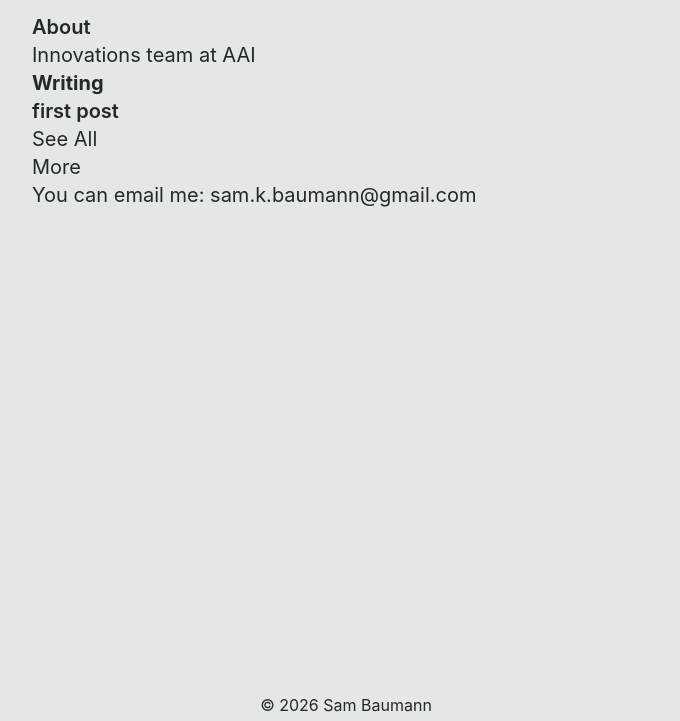
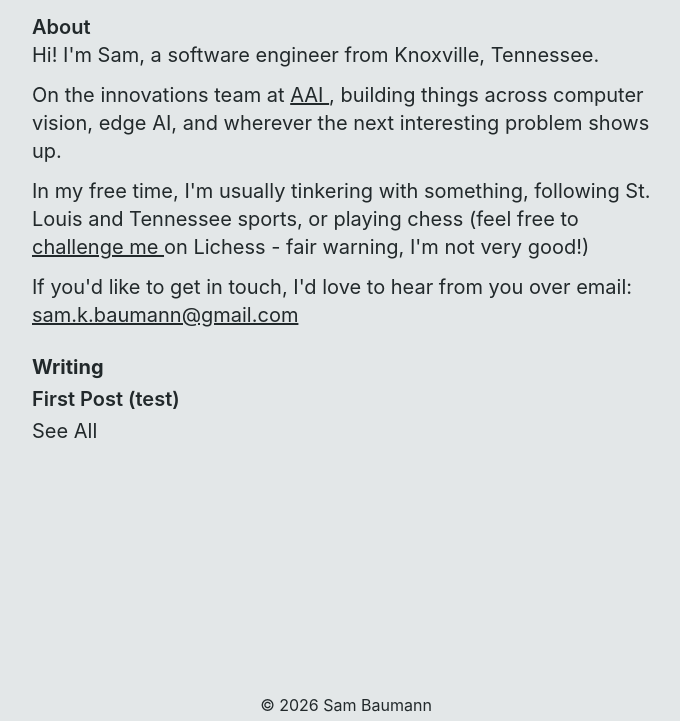
Before and after one commit to sam-baumann/sam-baumann.github.io, an Astro site: page / in a window 1280 px wide. Shown: the part 79-800 px from the top of the page, without its empty margins (294-974 px from the left). Built offline with nearby package versions, Linux system fonts and the light colour scheme; Astro itself is replaced by a stand-in of ours.

Commit message:
upgrade astro; change formatting on homepage

```diff
--- a/blog/post1.md
+++ b/blog/post1.md
@@ -1,10 +1,10 @@
 ---
-title: "first post"
+title: "First Post (test)"
 date: "Feb 4 2026"
 description: "Post 1"
 tags: ["programming"]
 ---
-This is the first post with some example text
+This is the first post with some example text - just to prove the formatting. It will be replaced once I populate the actual first post
 
 Lorem ipsum dolor sit amet, consectetur adipiscing elit. Donec varius, nunc a tempus laoreet, purus leo posuere justo, in posuere felis tortor sed libero. Nam sodales eros vel mattis aliquet. Nulla malesuada eros sit amet fringilla faucibus. Vivamus ut leo sed mauris convallis elementum et in nibh. Aenean bibendum felis sed leo convallis, eu imperdiet ante pharetra. In eleifend interdum orci eget ultricies. Cras suscipit suscipit felis tristique tincidunt. Nam sagittis mauris ac est vulputate, eu ultrices tortor rutrum. Vestibulum ac elit ac diam consequat semper. Proin velit massa, ornare eget aliquet vel, posuere at libero. Donec eget dolor tempus, vulputate erat a, aliquet lacus. Phasellus ut porta nisl. In ullamcorper consequat ultrices. Maecenas efficitur malesuada eros, ac facilisis urna consectetur mattis. Maecenas ipsum nibh, finibus at nulla nec, tempus varius purus.
 
--- a/package.json
+++ b/package.json
@@ -10,7 +10,7 @@
   },
   "dependencies": {
     "@tailwindcss/vite": "^4.2.1",
-    "astro": "6.0.0-beta.2",
+    "astro": "6.0.8",
     "tailwindcss": "^4.2.1"
   },
   "devDependencies": {
--- a/src/pages/blog/index.astro
+++ b/src/pages/blog/index.astro
@@ -13,6 +13,6 @@ const posts = (await getCollection("blog"))
 
 <BaseLayout>
     { posts.map((post) => {
-        return <h1><a href={`/blog/${post.id}`}>{post.data.title}</a></h1>
+        return <h1 class="text-2xl font-bold"><a href={`/blog/${post.id}`}>{post.data.title}</a></h1>
     })}
 </BaseLayout>
--- a/src/pages/index.astro
+++ b/src/pages/index.astro
@@ -13,29 +13,67 @@ const posts = (await getCollection("blog"))
 ---
 
 <BaseLayout>
-    <div class="text-lg md:text-xl">
+    <div class="text-lg md:text-xl space-y-6">
+        <div>
             <p class="font-semibold">About</p>
+            <div class="space-y-3">
                 <p>
-            Innovations team at <a href="https://americanaccessoriesintl.com/"
-                >AAI</a
+                    Hi! I'm Sam, a software engineer from Knoxville, Tennessee.
+                </p>
+
+                <p>
+                    On the innovations team at <a
+                        class="underline"
+                        href="https://americanaccessoriesintl.com/"
                     >
+                        AAI
+                    </a>, building things across computer vision, edge AI, and
+                    wherever the next interesting problem shows up.
                 </p>
+
+                <p>
+                    In my free time, I'm usually tinkering with something,
+                    following St. Louis and Tennessee sports, or playing chess
+                    (feel free to <a
+                        class="underline"
+                        href="https://lichess.org/@/sam-k-b"
+                    >
+                        challenge me
+                    </a> on Lichess - fair warning, I'm not very good!)
+                </p>
+
+                <p>
+                    If you'd like to get in touch, I'd love to hear from you
+                    over email: <a
+                        href="mailto:sam.k.baumann@gmail.com"
+                        class="underline"
+                    >
+                        sam.k.baumann@gmail.com
+                    </a>
+                </p>
+            </div>
+        </div>
+        <div class="space-y-1">
             <p class="font-bold">Writing</p>
-        <div class="not-prose">
+            <ul class="">
+                {
+                    // TODO abstract this into a component and use it on the blog page too
+                }
                 {
                     posts.map((post) => {
                         return (
+                            <li>
                                 <a href={`/blog/${post.id}`}>
                                     <div class="font-semibold hover:bg-mist-400 dark:hover:bg-mist-700 rounded-sm -mx-3 px-3">
                                         {post.data.title}
                                     </div>
                                 </a>
+                            </li>
                         );
                     })
                 }
+            </ul>
+            <a href="/blog">See All</a>
         </div>
-        <a href="/blog">See All</a>
-        <p>More</p>
-        <p>You can email me: <a href="mailto:sam.k.baumann@gmail.com">sam.k.baumann@gmail.com</a></p>
     </div>
 </BaseLayout>
```
Also changed, not shown: pnpm-lock.yaml. Lines whose indentation alone changed are shown as unchanged.
